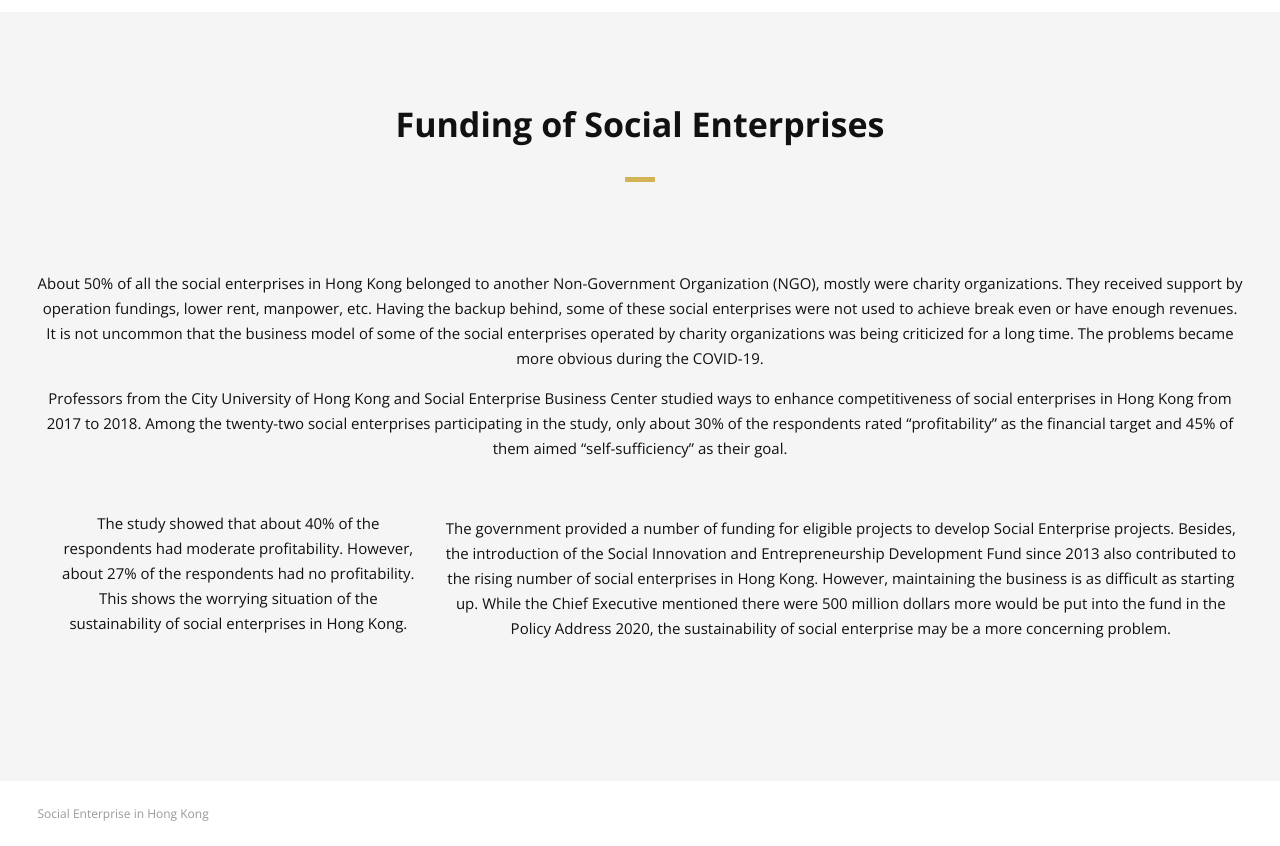
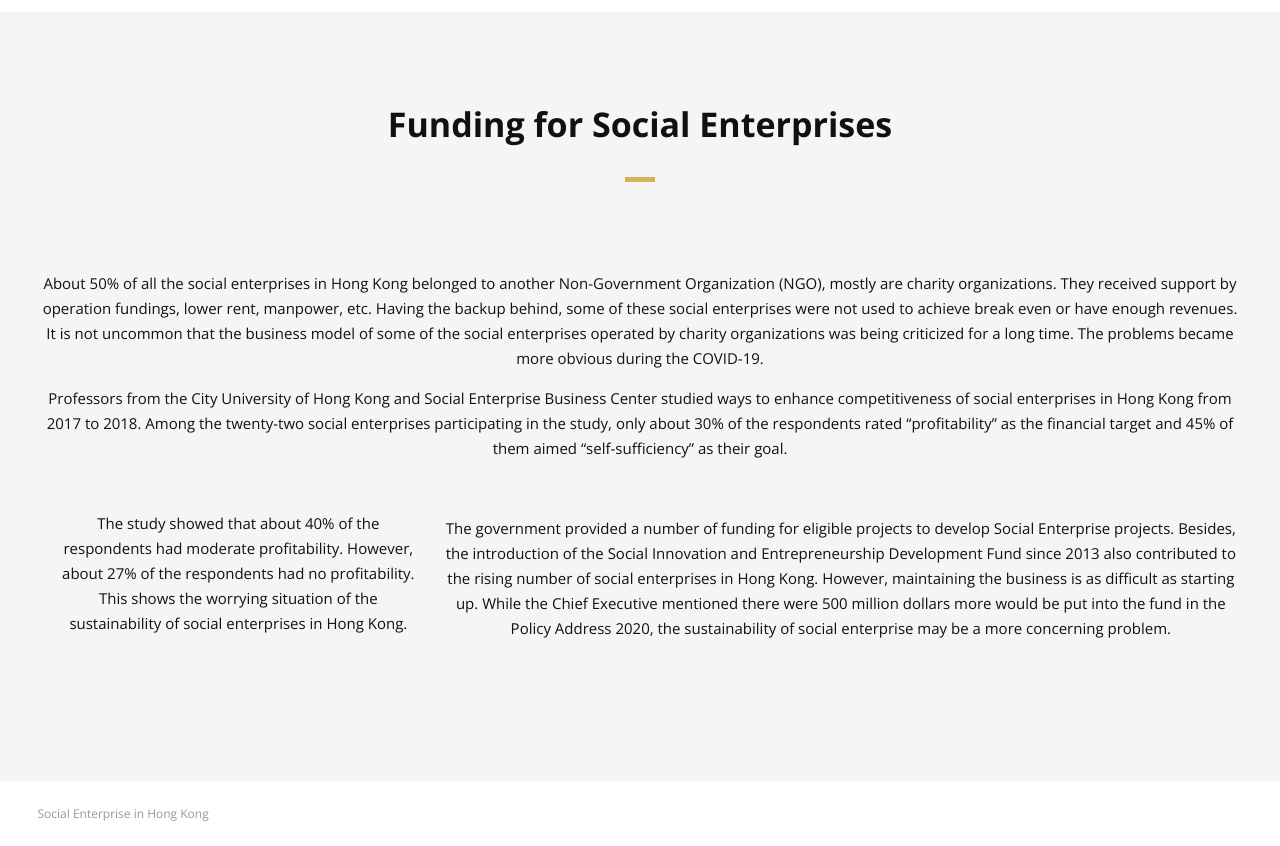
Before and after one commit to heliakwok/socialenterprise, a plain HTML site: page index.html in a window 1280 px wide. Shown: the part 3190-4036 px from the top of the page. Drawn offline with nearby package versions, Linux system fonts and the light colour scheme; a script that the page names is missing.

Commit message:
Update index.html

```diff
--- a/index.html
+++ b/index.html
@@ -297,10 +297,10 @@
             <div class="row clearfix">
 
                 <div class="section-heading">
-                    <h2 class="section-title">Funding of Social Enterprises</h2>
+                    <h2 class="section-title">Funding for Social Enterprises</h2>
                 </div>
                 <div class="col-1">
-                    <p>About 50% of all the social enterprises in Hong Kong belonged to another Non-Government Organization (NGO), mostly were charity organizations. They received support by operation fundings, lower rent, manpower, etc. Having the backup behind, some of these social enterprises were not used to achieve break even or have enough revenues. It is not uncommon that the business model of some of the social enterprises operated by charity organizations was being criticized for a long time. The problems became more obvious during the COVID-19.
+                    <p>About 50% of all the social enterprises in Hong Kong belonged to another Non-Government Organization (NGO), mostly are charity organizations. They received support by operation fundings, lower rent, manpower, etc. Having the backup behind, some of these social enterprises were not used to achieve break even or have enough revenues. It is not uncommon that the business model of some of the social enterprises operated by charity organizations was being criticized for a long time. The problems became more obvious during the COVID-19.
                     </p>
                     <p>Professors from the City University of Hong Kong and Social Enterprise Business Center studied ways to enhance competitiveness of social enterprises in Hong Kong from 2017 to 2018. Among the twenty-two social enterprises participating in the study, only about 30% of the respondents rated “profitability” as the financial target and 45% of them aimed “self-sufficiency” as their goal.</p>
                     <div class="col-3">
```
